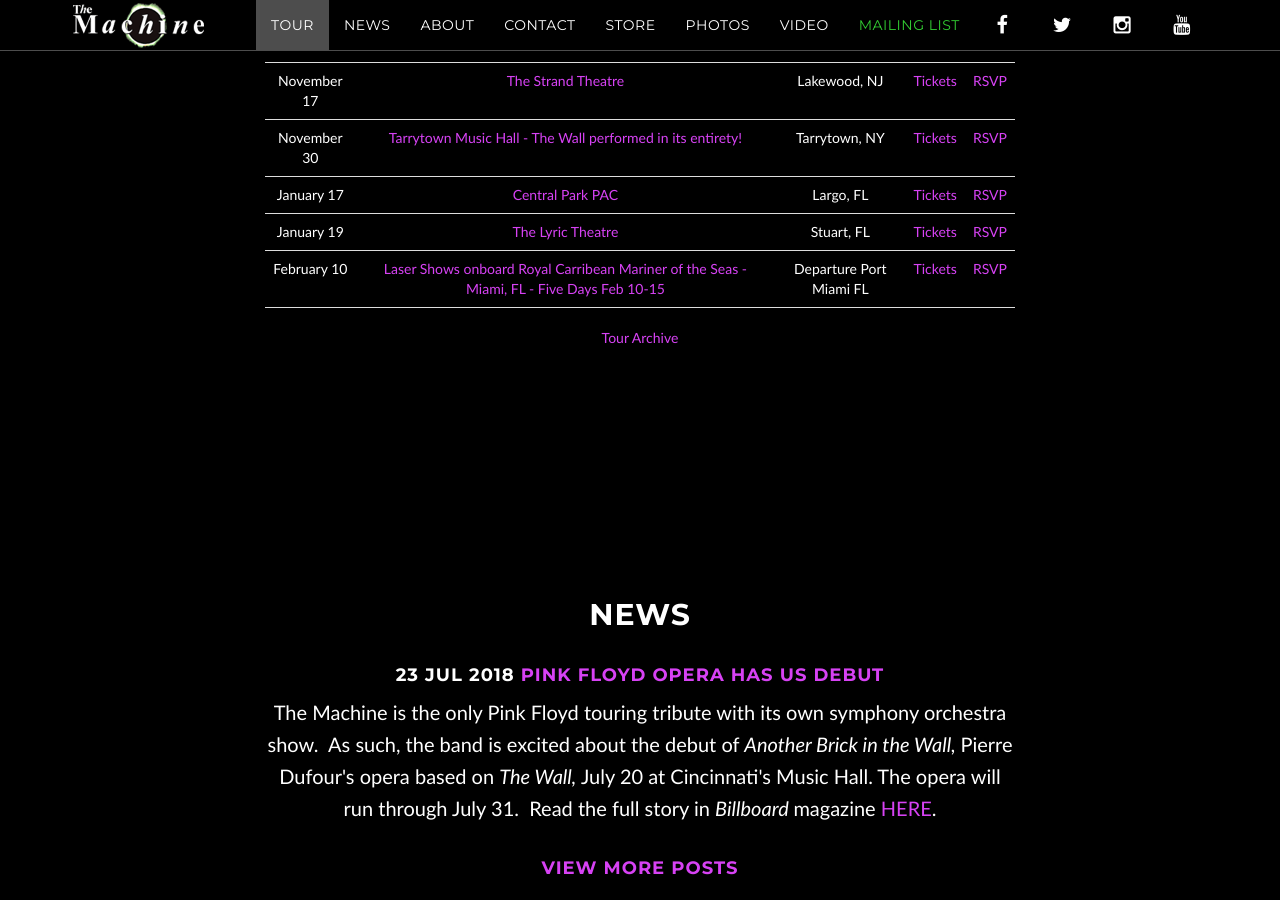
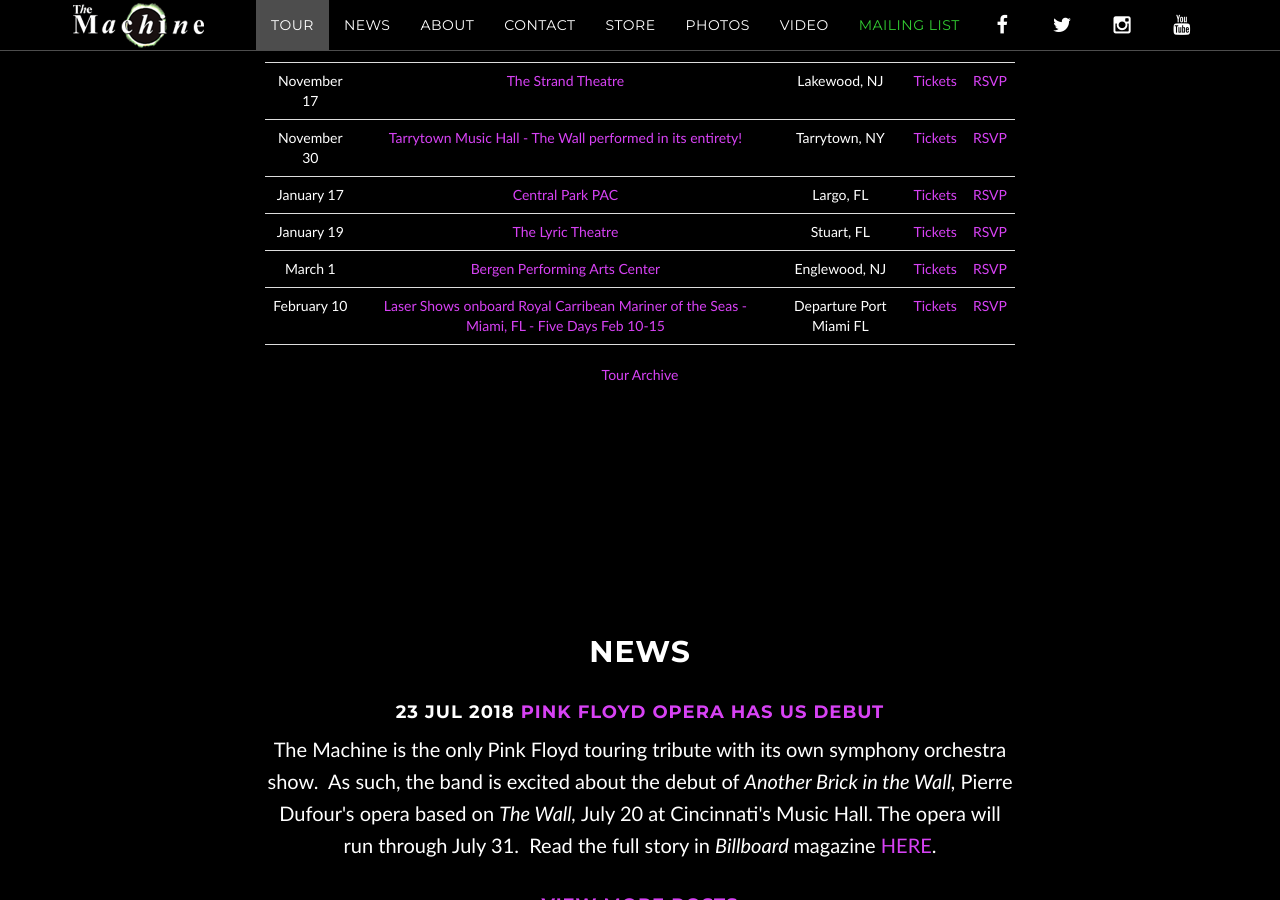
Before and after one commit to machineweb/machineweb.github.io, a Jekyll site: the page built from index.html, in a window 1280 px wide and 900 px high, scrolled down 1674 px. Built offline with Jekyll 4.4.1, drawn with Linux system fonts in a browser that asks for light colours; comment, search, counter and statistics services are not loaded.

Commit message:
New tour item

```diff
--- a/_data/tour.yml
+++ b/_data/tour.yml
@@ -3553,3 +3553,11 @@
     tickets-url: "https://larg-internet.choicecrm.net/templates/LARG/?cts_legacy_app"
     rsvp-url: "https://www.facebook.com/events/1714507165263729/"
     order: "1547704800000"
+
+  - date: "March 1 2019"
+    venue: "Bergen Performing Arts Center"
+    venue-url: "https://www1.ticketmaster.com/event/000054FADFB0D50A?camefrom=CFC_BERGENPAC_TheMachineWebsite"
+    location: "Englewood, NJ"
+    tickets-url: "https://www1.ticketmaster.com/event/000054FADFB0D50A?camefrom=CFC_BERGENPAC_TheMachineWebsite"
+    rsvp-url: "https://www.facebook.com/events/258744818093705/"
+    order: "1551420000000"
```
